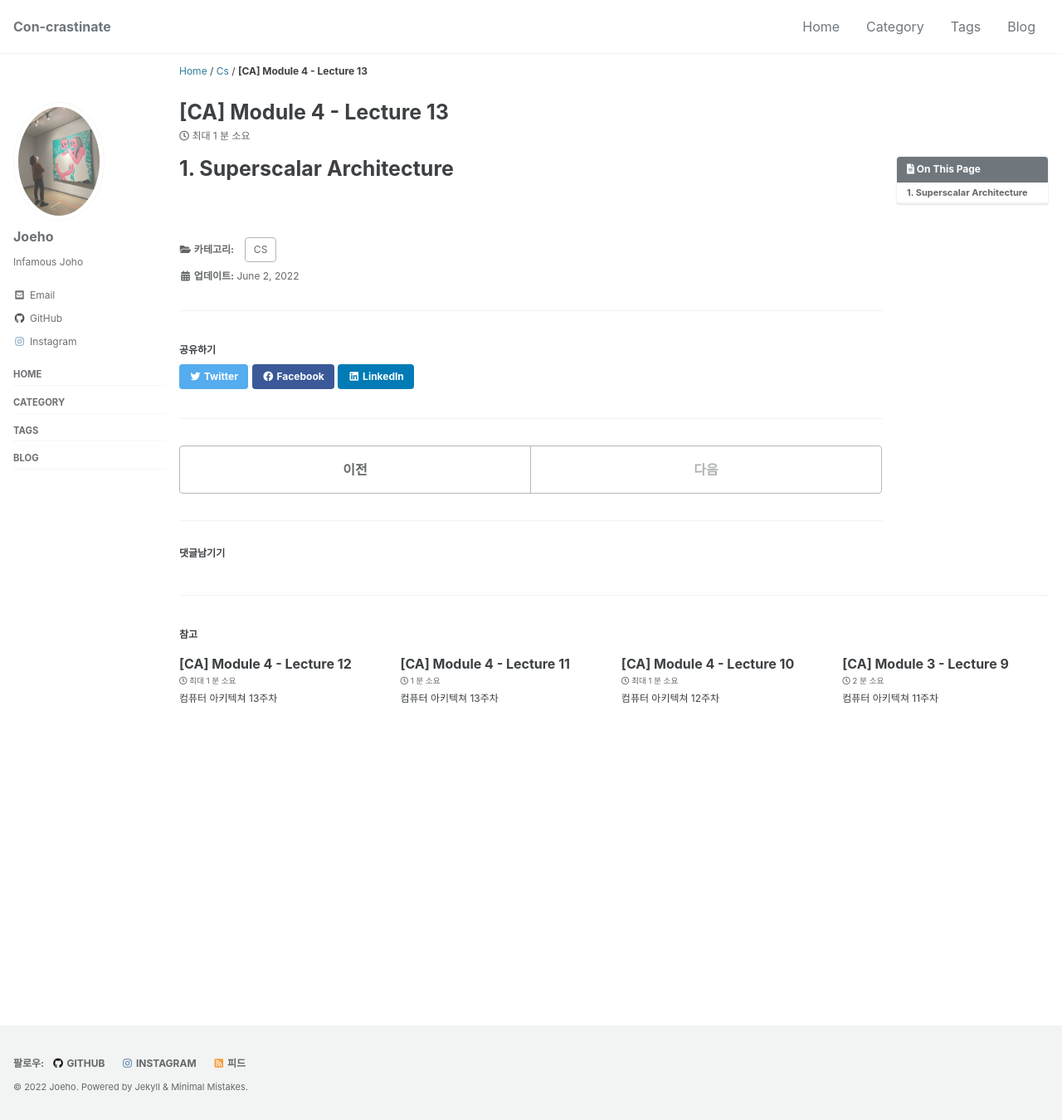
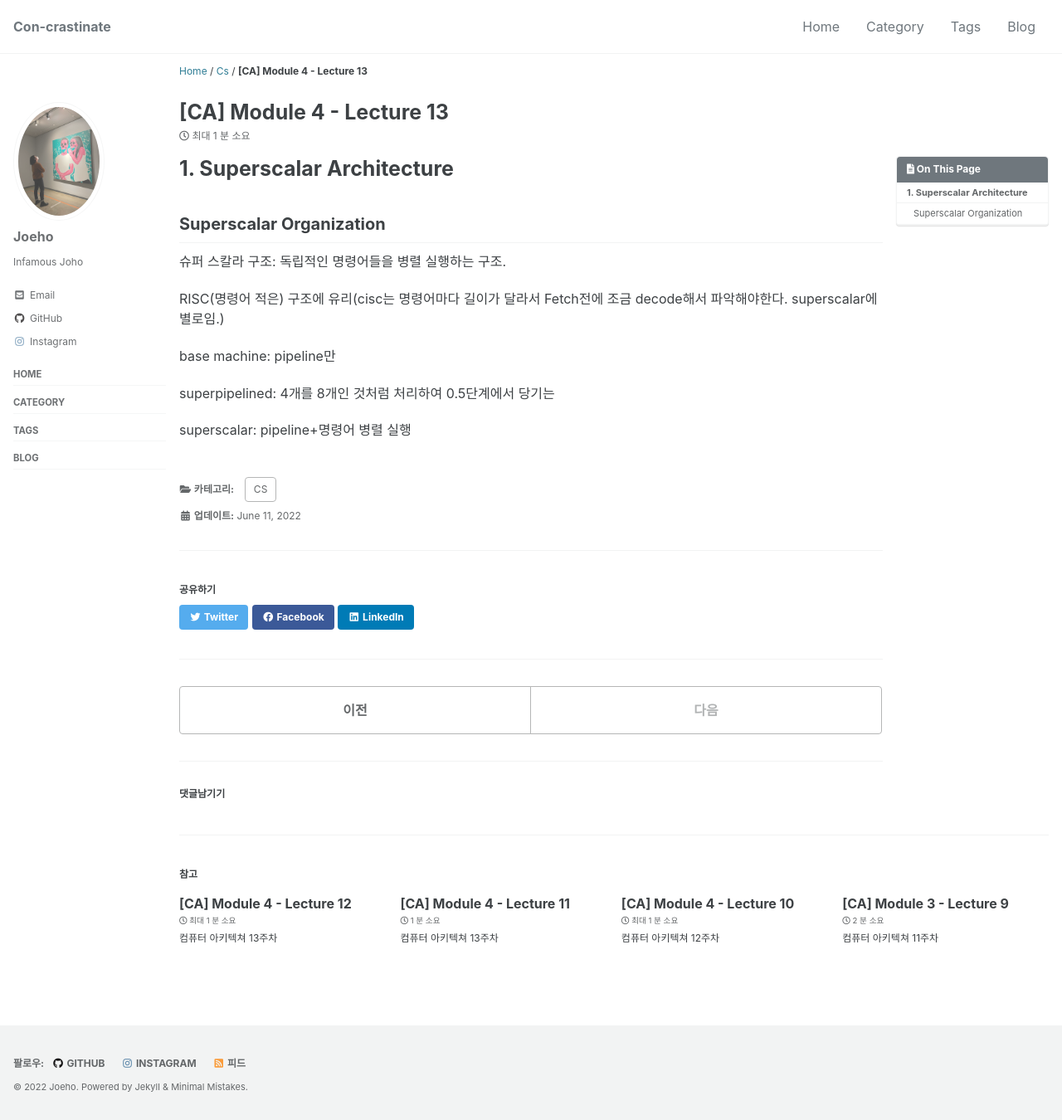
Before and after one commit to joeholee/joeholee.github.io, a Jekyll site: the page built from _posts/2022-06-02-ca-thirteenth.md, in a window 1280 px wide and 1350 px high. Shown: the whole window at 83% size. Built offline with Jekyll 4.4.1, drawn with Linux system fonts in a browser that asks for light colours; cached includes are drawn as plain includes; some web fonts are replaced; comment, search, counter and statistics services are not loaded.

Commit message:
Update 2022-06-02-ca-thirteenth.md

```diff
--- a/_posts/2022-06-02-ca-thirteenth.md
+++ b/_posts/2022-06-02-ca-thirteenth.md
@@ -13,7 +13,19 @@ toc: true
 toc_sticky: true
 
 date: 2022-06-02
-last_modified_at: 2022-06-02
+last_modified_at: 2022-06-11
 ---
 
 # 1. Superscalar Architecture
+
+## Superscalar Organization
+
+슈퍼 스칼라 구조: 독립적인 명령어들을 병렬 실행하는 구조.
+
+RISC(명령어 적은) 구조에 유리(cisc는 명령어마다 길이가 달라서 Fetch전에 조금 decode해서 파악해야한다. superscalar에 별로임.)
+
+base machine: pipeline만
+
+superpipelined: 4개를 8개인 것처럼 처리하여 0.5단계에서 당기는
+
+superscalar: pipeline+명령어 병렬 실행
```
